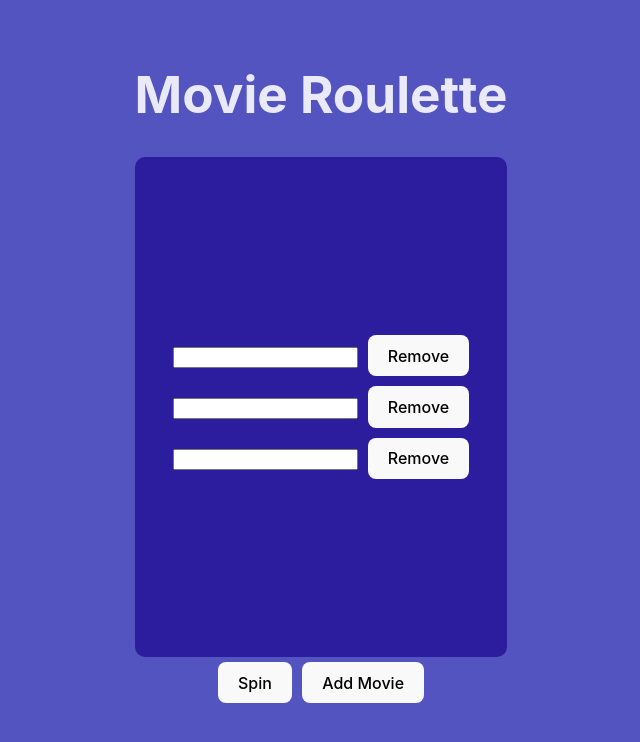
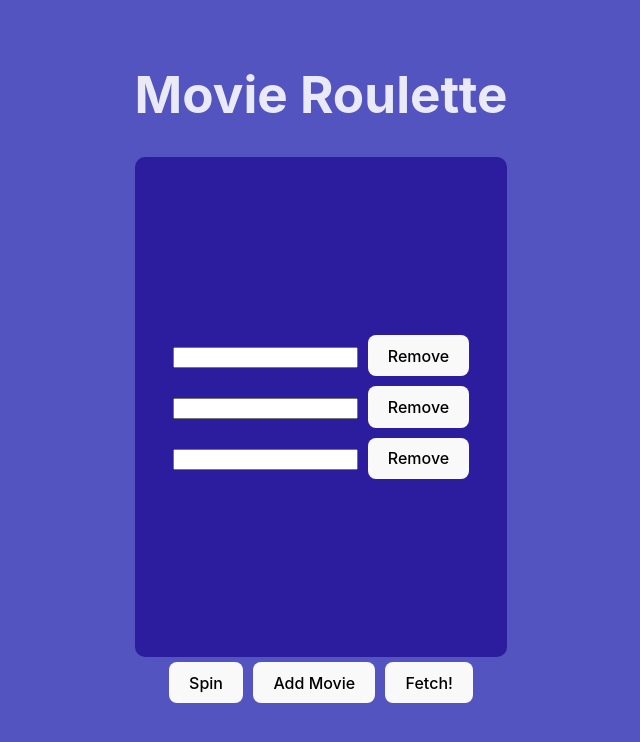
Before and after one commit to drewpate/movie-roulette-app, a React (Vite) app: page / in a window 1280 px wide. Shown: the top 742 px of the page, without its empty margins (319-959 px from the left). Built offline with nearby package versions, Linux system fonts and the light colour scheme.

Commit message:
adds a fetch request and test for environment variables

```diff
--- a/src/Form.jsx
+++ b/src/Form.jsx
@@ -7,6 +7,10 @@ const Form = () => {
     remove: "",
     add: "",
   });
+
+  const [fetchedMovie, setFetchedMovie] = useState('')
+
+  const [loading, setLoading] = useState(false);
   useEffect(() => {
     console.log(messages);
   }, [messages]);
@@ -24,6 +28,25 @@ const Form = () => {
       },
     ],
   });
+
+  const fetchMovies = async() => {
+
+    const options = {
+      method: 'GET',
+      headers: {
+        accept: 'application/json',
+        Authorization: 'Bearer' + import.meta.env.VITE_API_ACCESS_TOKEN
+      }
+    };
+    setLoading(true);
+    const response = await  fetch('https://api.themoviedb.org/3/movie/550?api_key=45e691bba867ea92be8996cd2e7c4d64', options)
+    .then(response => response.json())
+    .then(response => response.title)
+    .catch(err => console.error(err));
+    setFetchedMovie(response);
+    setLoading(false)
+  }
+
 
   const addMovie = () => {
     setMessages("");
@@ -71,8 +94,7 @@ const Form = () => {
     if (title.some(({ title }) => title === "")) {
       return setMessages({ spin: "No empty fields allowed!" });
     }
-    // console.log(movies.movieTitles);
-    // console.log(movies.movieTitles.length);
+
     console.log("spinning!");
     getRandom();
   };
@@ -110,7 +132,9 @@ const Form = () => {
         <button onClick={addMovie} disabled={messages.add}>
           Add Movie
         </button>
+        <button onClick={fetchMovies} disabled={loading}>Fetch!</button>
       </div>
+      <p>{fetchedMovie}</p>
     </div>
   );
 };
```
Also changed, not shown: 4 other files (tests, documents, lock files or other folders).
